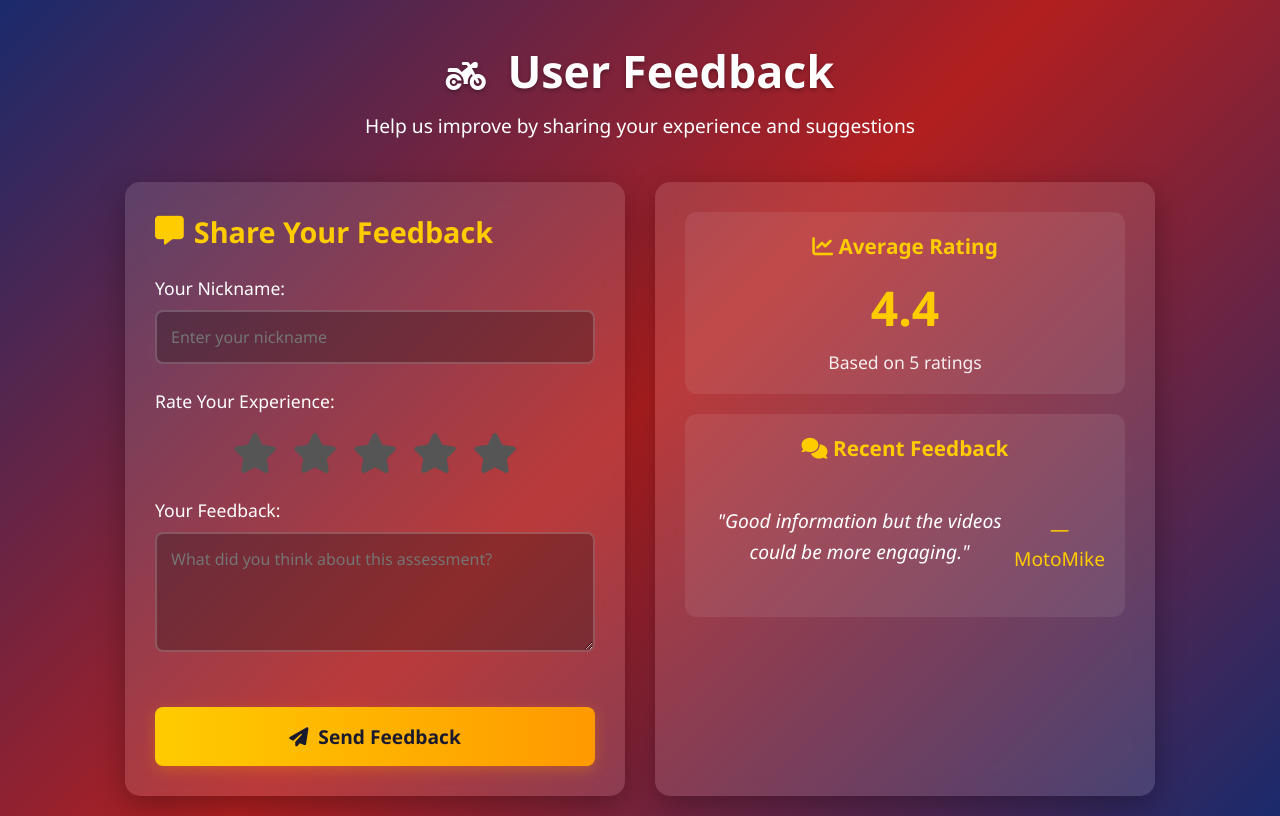
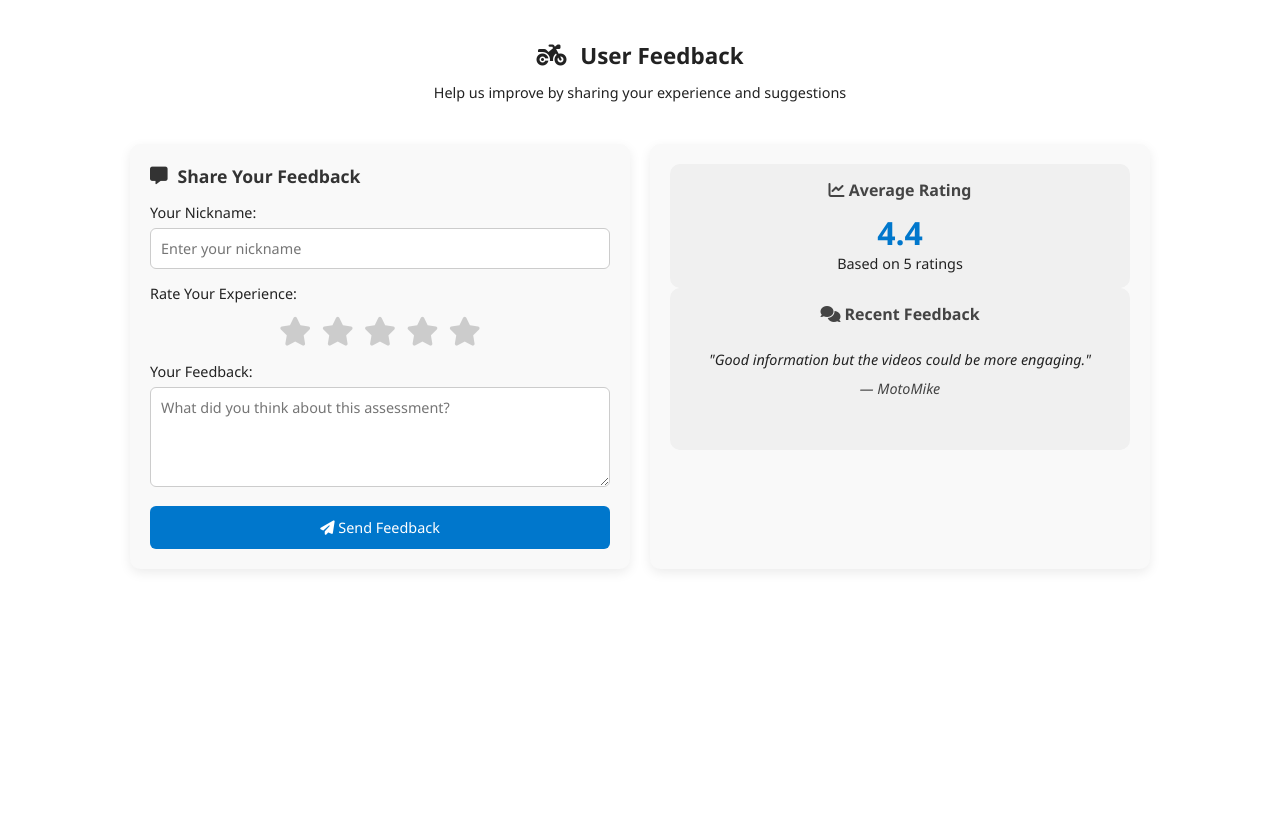
Before and after one commit to mka-mcas/SA-feedback-form, a plain HTML site: page index.html in a window 1280 px wide. Drawn offline with Linux system fonts and the light colour scheme.

Commit message:
Update index.html

```diff
--- a/index.html
+++ b/index.html
@@ -1,54 +1,234 @@
 <!DOCTYPE html>
 <html lang="en">
 <head>
-    <meta charset="UTF-8">
-    <meta name="viewport" content="width=device-width, initial-scale=1.0">
-    <title>Motorcycle Safety Feedback</title>
-    <link rel="stylesheet" href="https://cdnjs.cloudflare.com/ajax/libs/font-awesome/6.4.0/css/all.min.css">
-    <style>
-        /* All CSS styles from previous solution */
-        * { margin: 0; padding: 0; box-sizing: border-box; font-family: 'Segoe UI', Tahoma, Geneva, Verdana, sans-serif; }
-        body { background: linear-gradient(135deg, #1a2a6c, #b21f1f, #1a2a6c); color: #fff; min-height: 100vh; padding: 20px; display: flex; flex-direction: column; align-items: center; }
-        .header { text-align: center; margin: 20px 0 40px; width: 100%; max-width: 800px; }
-        .header h1 { font-size: 2.8rem; margin-bottom: 10px; text-shadow: 0 2px 4px rgba(0,0,0,0.3); }
-        .header p { font-size: 1.2rem; max-width: 600px; margin: 0 auto; line-height: 1.6; }
-        .container { display: flex; flex-wrap: wrap; gap: 30px; justify-content: center; width: 100%; max-width: 1200px; }
-        .card { background: rgba(255, 255, 255, 0.12); backdrop-filter: blur(10px); border-radius: 15px; padding: 30px; box-shadow: 0 10px 30px rgba(0, 0, 0, 0.3); width: 100%; max-width: 500px; transition: transform 0.3s ease, box-shadow 0.3s ease; }
-        .card:hover { transform: translateY(-5px); box-shadow: 0 15px 35px rgba(0, 0, 0, 0.4); }
-        .card-title { font-size: 1.8rem; margin-bottom: 25px; display: flex; align-items: center; gap: 10px; color: #ffcc00; }
-        .form-group { margin-bottom: 25px; }
-        label { display: block; margin-bottom: 10px; font-size: 1.1rem; font-weight: 500; }
-        input, textarea { width: 100%; padding: 14px; border-radius: 8px; border: 2px solid rgba(255, 255, 255, 0.2); background: rgba(0, 0, 0, 0.25); color: white; font-size: 1rem; transition: border-color 0.3s; }
-        input:focus, textarea:focus { outline: none; border-color: #ffcc00; }
-        textarea { min-height: 120px; resize: vertical; }
-        .rating-container { display: flex; justify-content: center; gap: 15px; margin: 20px 0; }
-        .rating-star { font-size: 2.5rem; color: #555; cursor: pointer; transition: transform 0.2s, color 0.2s; }
-        .rating-star:hover { transform: scale(1.2); }
-        .rating-star.active { color: #ffcc00; }
-        .btn { background: linear-gradient(to right, #ffcc00, #ff9900); color: #1a1a2e; border: none; padding: 16px 30px; font-size: 1.2rem; font-weight: 600; border-radius: 8px; cursor: pointer; display: flex; align-items: center; justify-content: center; gap: 10px; width: 100%; transition: all 0.3s ease; box-shadow: 0 4px 15px rgba(255, 153, 0, 0.3); }
-        .btn:hover { transform: translateY(-3px); box-shadow: 0 6px 20px rgba(255, 153, 0, 0.4); }
-        .btn:active { transform: translateY(1px); }
-        .btn.sending { background: linear-gradient(to right, #6c757d, #495057); }
-        .btn.success { background: linear-gradient(to right, #28a745, #1e7e34); }
-        .stats { display: flex; flex-direction: column; gap: 20px; }
-        .stat-card { background: rgba(255, 255, 255, 0.08); border-radius: 12px; padding: 20px; text-align: center; }
-        .stat-title { font-size: 1.3rem; margin-bottom: 15px; color: #ffcc00; }
-        .average-rating { font-size: 3rem; font-weight: bold; color: #ffcc00; margin: 10px 0; }
-        .ratings-count { font-size: 1.1rem; opacity: 0.9; }
-        .feedback-display { text-align: center; font-style: italic; font-size: 1.2rem; line-height: 1.6; padding: 20px 0; min-height: 120px; display: flex; align-items: center; justify-content: center; }
-        .feedback-author { display: block; margin-top: 15px; font-weight: 500; color: #ffcc00; font-style: normal; }
-        .toast { position: fixed; bottom: 30px; left: 50%; transform: translateX(-50%) translateY(100px); background: #28a745; color: white; padding: 15px 30px; border-radius: 8px; font-size: 1.1rem; box-shadow: 0 5px 15px rgba(0,0,0,0.3); opacity: 0; transition: all 0.4s ease; z-index: 1000; }
-        .toast.show { opacity: 1; transform: translateX(-50%) translateY(0); }
-        .error-message { color: #ff6b6b; margin-top: 10px; font-weight: 500; text-align: center; min-height: 25px; }
-        .motorcycle-icon { font-size: 2rem; margin-right: 10px; }
-        @media (max-width: 768px) {
-            .header h1 { font-size: 2.2rem; }
-            .header p { font-size: 1rem; }
-            .card { padding: 20px; }
-            .rating-star { font-size: 2rem; }
-        }
-    </style>
+  <meta charset="UTF-8" />
+  <meta name="viewport" content="width=device-width, initial-scale=1.0" />
+  <title>Motorcycle Safety Feedback</title>
+  <link
+    rel="stylesheet"
+    href="https://cdnjs.cloudflare.com/ajax/libs/font-awesome/6.4.0/css/all.min.css"
+  />
+  <style>
+    * {
+      margin: 0;
+      padding: 0;
+      box-sizing: border-box;
+      font-family: 'Segoe UI', Tahoma, Geneva, Verdana, sans-serif;
+    }
+
+    body {
+      background-color: #ffffff; /* White background */
+      color: #222222; /* Dark text */
+      min-height: 100vh;
+      padding: 20px;
+      display: flex;
+      flex-direction: column;
+      align-items: center;
+      font-size: 0.8rem; /* 50% smaller */
+    }
+
+    .header {
+      text-align: center;
+      margin: 20px 0 40px;
+      width: 100%;
+      max-width: 800px;
+    }
+
+    .header h1 {
+      font-size: 1.4rem;
+      margin-bottom: 10px;
+    }
+
+    .header p {
+      font-size: 0.9rem;
+      max-width: 600px;
+      margin: 0 auto;
+      line-height: 1.6;
+    }
+
+    .container {
+      display: flex;
+      flex-wrap: wrap;
+      gap: 20px;
+      justify-content: center;
+      width: 100%;
+      max-width: 1200px;
+    }
+
+    .card {
+      background: #f9f9f9;
+      border-radius: 10px;
+      padding: 20px;
+      box-shadow: 0 4px 12px rgba(0, 0, 0, 0.08);
+      width: 100%;
+      max-width: 500px;
+    }
+
+    .card-title {
+      font-size: 1.1rem;
+      margin-bottom: 15px;
+      display: flex;
+      align-items: center;
+      gap: 10px;
+      color: #333333;
+    }
+
+    .form-group {
+      margin-bottom: 15px;
+    }
+
+    label {
+      display: block;
+      margin-bottom: 6px;
+      font-size: 0.9rem;
+      font-weight: 500;
+    }
+
+    input,
+    textarea {
+      width: 100%;
+      padding: 10px;
+      border-radius: 6px;
+      border: 1px solid #cccccc;
+      background: #ffffff;
+      color: #222;
+      font-size: 0.9rem;
+    }
+
+    input:focus,
+    textarea:focus {
+      outline: none;
+      border-color: #0077cc;
+    }
+
+    textarea {
+      min-height: 100px;
+      resize: vertical;
+    }
+
+    .rating-container {
+      display: flex;
+      justify-content: center;
+      gap: 10px;
+      margin: 15px 0;
+    }
+
+    .rating-star {
+      font-size: 1.8rem;
+      color: #cccccc;
+      cursor: pointer;
+    }
+
+    .rating-star.active {
+      color: #0077cc;
+    }
+
+    .btn {
+      background-color: #0077cc;
+      color: #ffffff;
+      border: none;
+      padding: 12px 20px;
+      font-size: 0.9rem;
+      font-weight: 500;
+      border-radius: 6px;
+      cursor: pointer;
+      width: 100%;
+      transition: background 0.3s ease;
+    }
+
+    .btn:hover {
+      background-color: #005fa3;
+    }
+
+    .stat-card {
+      background: #f0f0f0;
+      border-radius: 10px;
+      padding: 15px;
+      text-align: center;
+    }
+
+    .stat-title {
+      font-size: 1rem;
+      margin-bottom: 10px;
+      color: #444444;
+    }
+
+    .average-rating {
+      font-size: 2rem;
+      font-weight: bold;
+      color: #0077cc;
+    }
+
+    .ratings-count {
+      font-size: 0.9rem;
+    }
+
+    .feedback-display {
+      font-style: italic;
+      font-size: 0.9rem;
+      padding: 15px 0;
+      min-height: 100px;
+    }
+
+    .feedback-author {
+      display: block;
+      margin-top: 10px;
+      font-weight: 500;
+      color: #444444;
+    }
+
+    .toast {
+      position: fixed;
+      bottom: 20px;
+      left: 50%;
+      transform: translateX(-50%);
+      background: #28a745;
+      color: white;
+      padding: 10px 20px;
+      border-radius: 6px;
+      font-size: 0.9rem;
+      box-shadow: 0 4px 10px rgba(0, 0, 0, 0.15);
+      opacity: 0;
+      transition: opacity 0.3s ease;
+      z-index: 1000;
+    }
+
+    .toast.show {
+      opacity: 1;
+    }
+
+    .error-message {
+      color: #d9534f;
+      margin-top: 8px;
+      font-weight: 500;
+      text-align: center;
+    }
+
+    .motorcycle-icon {
+      font-size: 1.5rem;
+      margin-right: 8px;
+    }
+
+    @media (max-width: 768px) {
+      .header h1 {
+        font-size: 1.3rem;
+      }
+
+      .header p {
+        font-size: 0.8rem;
+      }
+
+      .card {
+        padding: 15px;
+      }
+
+      .rating-star {
+        font-size: 1.6rem;
+      }
+    }
+  </style>
 </head>
+
 <body>
     <div class="header">
         <h1><i class="fas fa-motorcycle motorcycle-icon"></i> User Feedback</h1>
```
